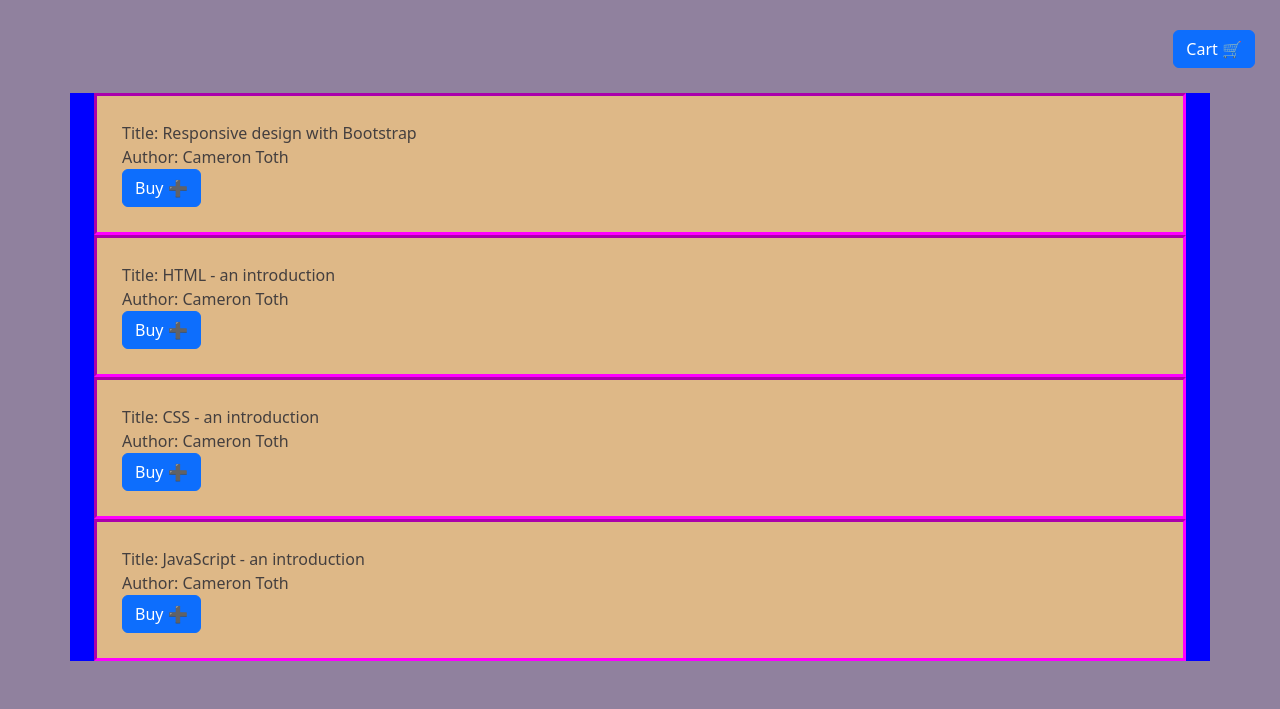
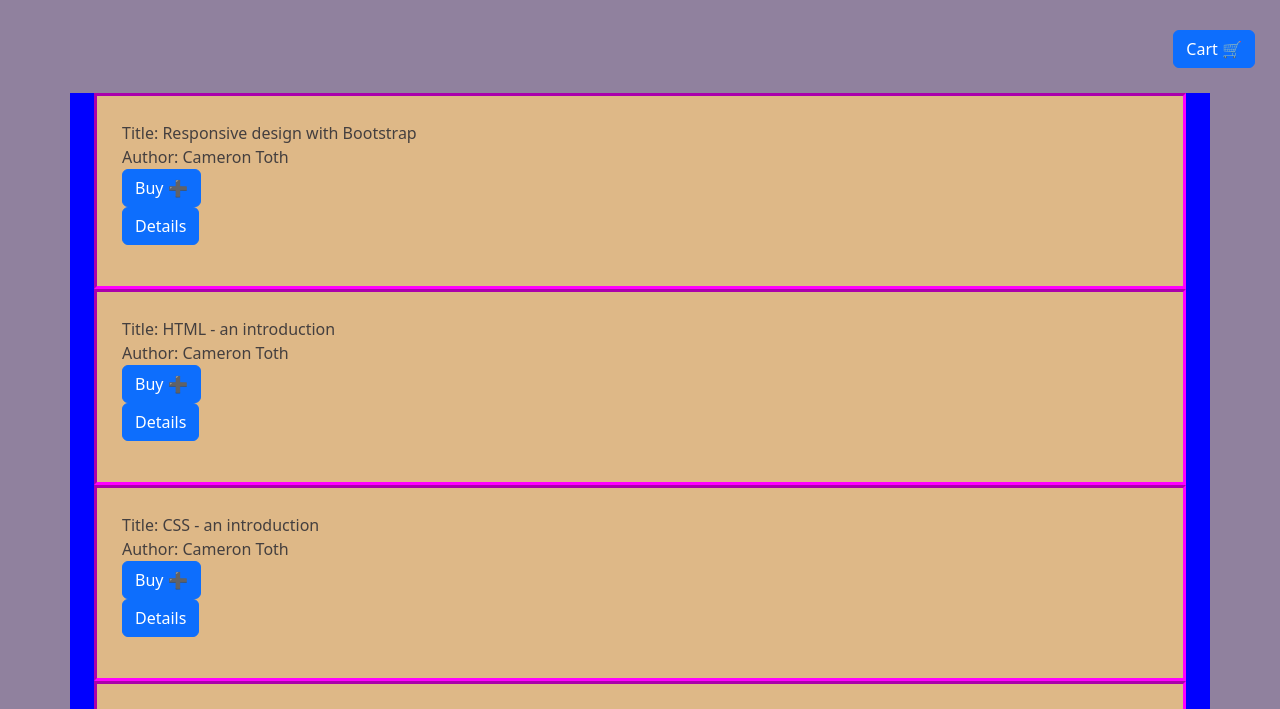
Before and after one commit to camtoth/DA218A-frontend-task1, a website: page index.html in a window 1280 px wide. Shown: the part 91-800 px from the top of the page. Drawn offline with nearby package versions, Linux system fonts and the light colour scheme.

Commit message:
implement collapsible details to books

```diff
--- a/index.html
+++ b/index.html
@@ -35,7 +35,6 @@
                 </div>
                 <div class="modal-footer">
                 <button type="button" class="btn btn-secondary" data-dismiss="modal">Close</button>
-                <button type="button" class="btn btn-primary">Save changes</button>
                 </div>
             </div>
             </div>
--- a/scripts/main.js
+++ b/scripts/main.js
@@ -3,15 +3,26 @@ let books;
 let booksInCart = [];
 
 // render functions
-function renderBooks() {
+function renderBooks(filteredBooks) {
     const htmlBooksDiv = document.getElementById("js-books");
     let htmlToRender = '';
-    books.forEach((book) => {
+    filteredBooks.forEach((book) => {
         htmlToRender +=
         `<div class = 'book container-sm' id = '${book.id}'>
             Title: ${book.title}<br>
             Author: ${book.author}<br>
             <button type="button" class="btn btn-primary click" id="buy-btn">Buy ➕</button>
+            <p>
+                <button class="btn btn-primary" type="button" data-toggle="collapse" data-target="#book-details-${book.id}" aria-expanded="false" aria-controls="book-details">
+                Details
+                </button>
+            </p>
+            <div class="collapse book-details" id="book-details-${book.id}">
+                <div class="card card-body">
+                Summary: ${book.description} <br>
+                Price: ${book.price}
+                </div>
+            </div>
         </div>`;
     })
     htmlBooksDiv.innerHTML = htmlToRender;
@@ -25,7 +36,6 @@ async function readFromJson(path) {
 function initButtons(){
     // cart
     document.getElementById('cart-btn').addEventListener('click', (e) => {
-        e.target.textContent = 'Clicked!'
         showCart()
       });
 
@@ -33,8 +43,6 @@ function initButtons(){
       const buyBooks = document.querySelectorAll('#buy-btn')
       buyBooks.forEach(buybtn => {
         buybtn.addEventListener('click', (e) => {
-            console.log()
-            e.target.textContent = 'Clicked!'
             addBookToCart(e.target.parentNode.id)
         });
       });
@@ -80,7 +88,7 @@ function showCart(id) {
 async function init() {
     books = await readFromJson('data/books.json');
 
-    renderBooks()
+    renderBooks(books)
     initButtons()
     //render all the menus and nav options
 }
```
